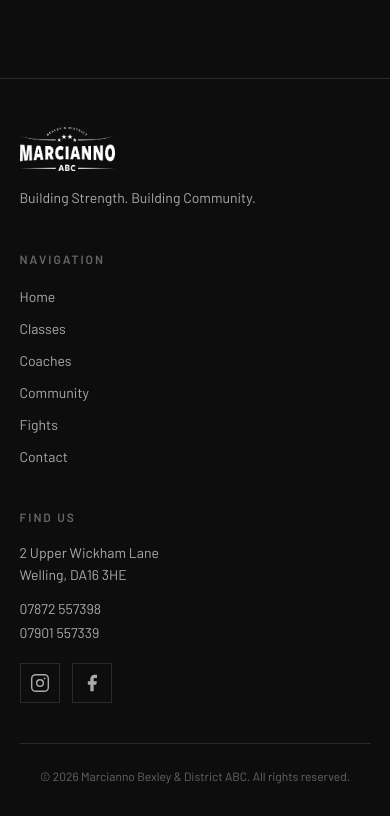
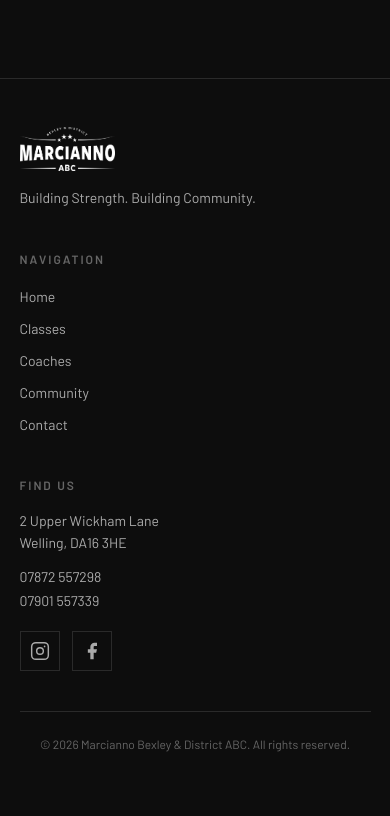
Before and after one commit to amanzeao7/marcianno-abc, a Next.js app: page / in a window 390 px wide. Shown: the part 8731-9547 px from the top of the page. After the commit the page ends 9515 px from the top, so only its background shows below. Built offline with nearby package versions, Linux system fonts and the light colour scheme.

Commit message:
Update Footer component with contact changes
Removed 'Fights' link and updated contact phone number.

```diff
--- a/components/layout/Footer.tsx
+++ b/components/layout/Footer.tsx
@@ -6,7 +6,6 @@ const navLinks = [
   { href: '/classes', label: 'Classes' },
   { href: '/coaches', label: 'Coaches' },
   { href: '/community', label: 'Community' },
-  { href: '/fights', label: 'Fights' },
   { href: '/contact', label: 'Contact' },
 ]
 
@@ -83,10 +82,10 @@ export default function Footer() {
               </p>
               <div className="flex flex-col gap-1 mb-5">
                 <a
-                  href="tel:07872557398"
+                  href="tel:07872557298"
                   className="font-body text-sm text-[var(--color-text2)] hover:text-[var(--color-text)] transition-colors"
                 >
-                  07872 557398
+                  07872 557298
                 </a>
                 <a
                   href="tel:07901557339"
@@ -97,7 +96,6 @@ export default function Footer() {
               </div>
             </address>
 
-            {/* Social buttons */}
             <div className="flex gap-3">
               <a
                 href="https://instagram.com/marciannoabc"
@@ -121,7 +119,6 @@ export default function Footer() {
           </div>
         </div>
 
-        {/* Bottom bar */}
         <div className="border-t border-[var(--color-border)] pt-6">
           <p className="font-body text-xs text-[var(--color-text3)] text-center">
             © 2026 Marcianno Bexley &amp; District ABC. All rights reserved.
```
